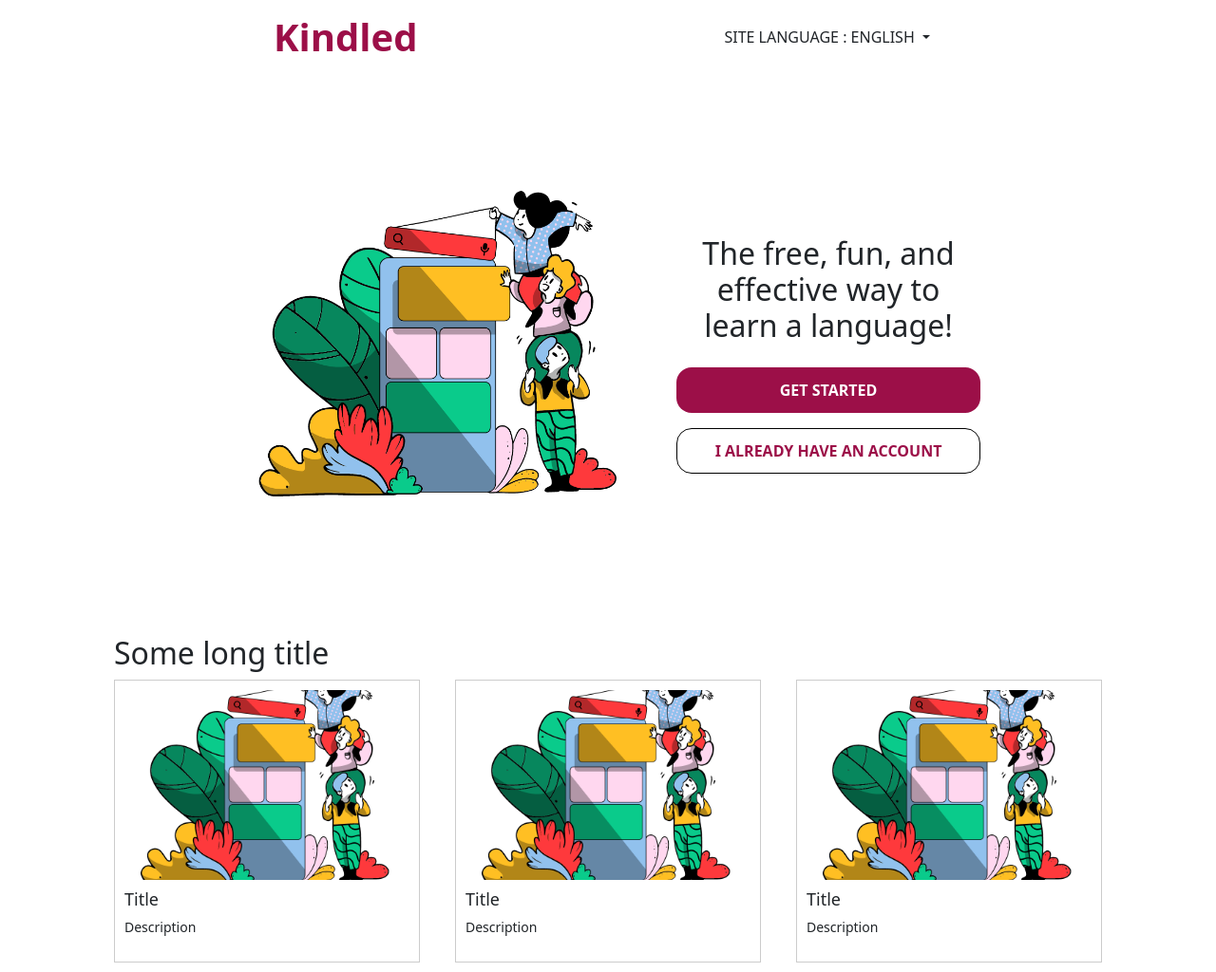
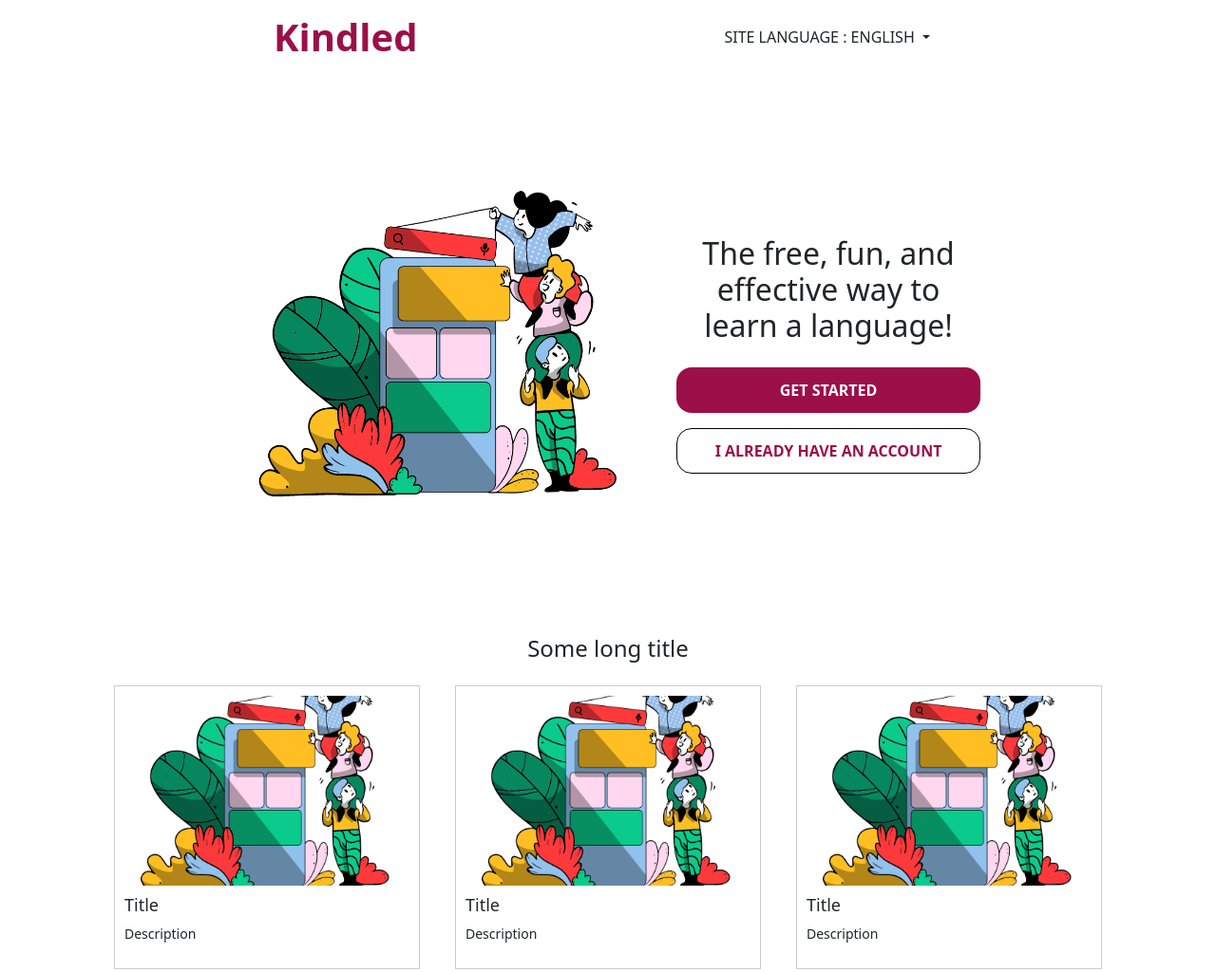
Before and after one commit to sowmya-mudunuri/lumos, a plain HTML site: page index.html in a window 1280 px wide. Shown: the whole page at 95% size. Drawn offline with nearby package versions, Linux system fonts and the light colour scheme.

Commit message:
Update style.css

```diff
--- a/style.css
+++ b/style.css
@@ -59,6 +59,12 @@ button.sec1-right-account {
     margin: 3rem 7.5rem;
 }
 
+.sec2 h2.section-title {
+    text-align: center;
+    margin-bottom: 1.5rem;
+    font-size: 1.5rem;
+}
+
 .image-container {
     display: flex;
     justify-content: space-between;
```
